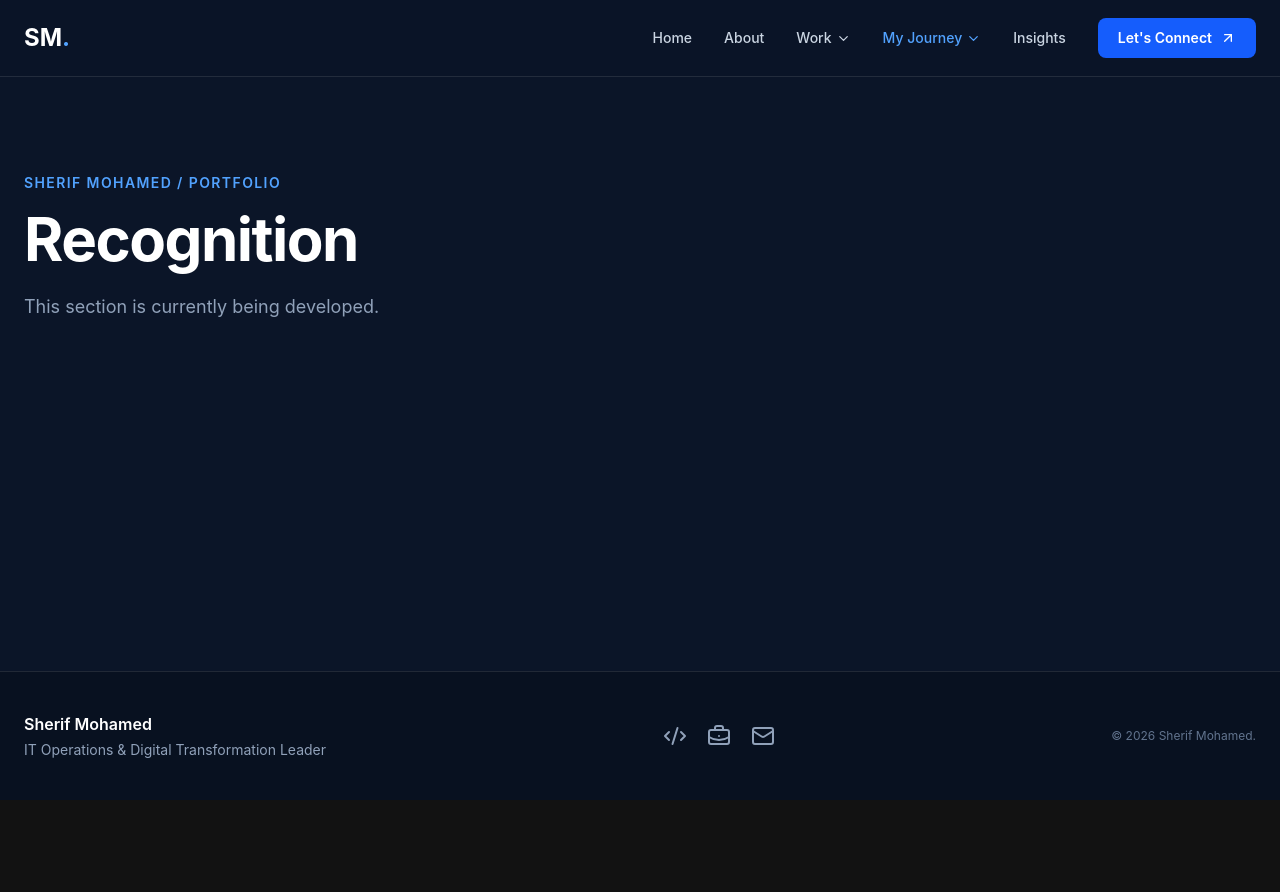
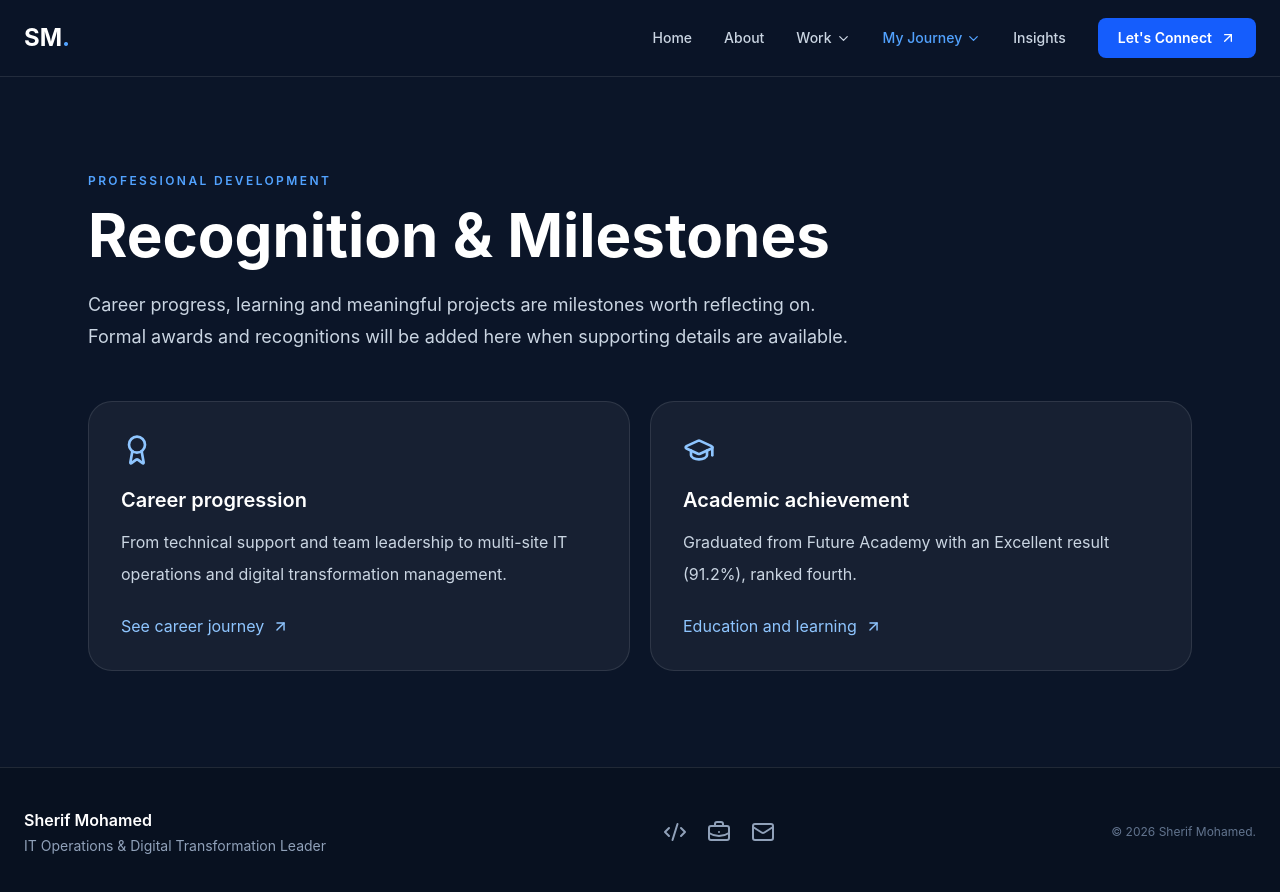
Before and after one commit to sherifhassan21/Portfolio, a React (Vite) app in the folder react-app/: page /recognition in a window 1280 px wide. Shown: the top 892 px of the page. Before the commit the page ends 800 px from the top, so only its background shows below. Built offline with nearby package versions, Linux system fonts and the light colour scheme.

Commit message:
Finish Recognition page with verified portfolio content

```diff
--- a/react-app/src/pages/Recognition.tsx
+++ b/react-app/src/pages/Recognition.tsx
@@ -1,15 +1,11 @@
-export default function Recognition() {
-  return (
-    <section className="mx-auto max-w-7xl px-6 py-24">
-      <p className="mb-4 text-sm font-semibold uppercase tracking-widest text-blue-400">
-        Sherif Mohamed / Portfolio
-      </p>
-      <h1 className="text-4xl font-bold tracking-tight md:text-6xl">
-        Recognition
-      </h1>
-      <p className="mt-6 max-w-2xl text-lg text-slate-400">
-        This section is currently being developed.
-      </p>
-    </section>
-  )
+import { Link } from 'react-router'
+import { Award, GraduationCap, ArrowUpRight } from 'lucide-react'
+export default function Recognition(){
+return <main className="mx-auto max-w-6xl px-6 py-16 md:py-24">
+<p className="text-xs font-semibold uppercase tracking-[.2em] text-blue-400">Professional development</p>
+<h1 className="mt-4 text-4xl font-bold text-white md:text-6xl">Recognition & Milestones</h1>
+<p className="mt-6 max-w-3xl text-lg leading-8 text-slate-300">Career progress, learning and meaningful projects are milestones worth reflecting on. Formal awards and recognitions will be added here when supporting details are available.</p>
+<div className="mt-12 grid gap-5 md:grid-cols-2"><article className="rounded-3xl border border-white/10 bg-white/[.05] p-8"><Award className="text-blue-300" size={32}/><h2 className="mt-5 text-xl font-semibold text-white">Career progression</h2><p className="mt-3 leading-8 text-slate-300">From technical support and team leadership to multi-site IT operations and digital transformation management.</p><Link to="/career" className="mt-6 inline-flex items-center gap-2 text-blue-300 hover:text-white">See career journey <ArrowUpRight size={17}/></Link></article>
+<article className="rounded-3xl border border-white/10 bg-white/[.05] p-8"><GraduationCap className="text-blue-300" size={32}/><h2 className="mt-5 text-xl font-semibold text-white">Academic achievement</h2><p className="mt-3 leading-8 text-slate-300">Graduated from Future Academy with an Excellent result (91.2%), ranked fourth.</p><Link to="/education" className="mt-6 inline-flex items-center gap-2 text-blue-300 hover:text-white">Education and learning <ArrowUpRight size={17}/></Link></article></div>
+</main>
 }
```
